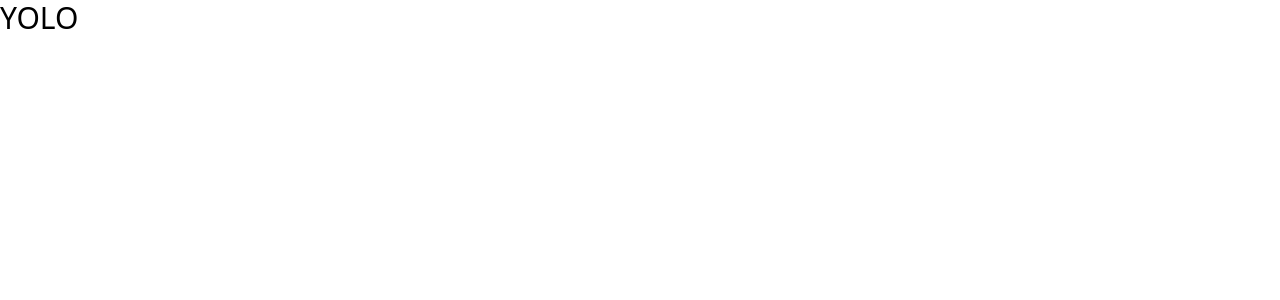
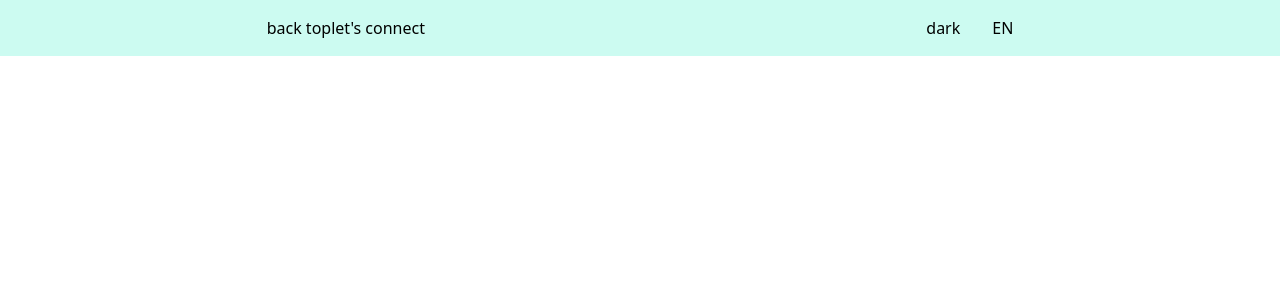
Before and after one commit to jinitsuga/agu-portfolio, a React (Vite) app: page / in a window 1280 px wide. Shown: the top 300 px of the page. Built offline with nearby package versions, Linux system fonts and the light colour scheme.

Commit message:
darkmode context added

```diff
--- a/src/App.tsx
+++ b/src/App.tsx
@@ -1,11 +1,14 @@
 import { useState } from "react";
-import reactLogo from "./assets/react.svg";
+import { DarkModeProvider } from "./Context/DarkMode";
+import { Navbar } from "./Header/Navbar";
 import "./App.css";
 
 function App() {
   return (
     <div>
-      <h4 className="text-3xl  rounded">YOLO</h4>
+      <DarkModeProvider>
+        <Navbar />
+      </DarkModeProvider>
     </div>
   );
 }
--- /dev/null
+++ b/src/Context/DarkMode.tsx
@@ -0,0 +1,18 @@
+import React, { FC } from "react";
+
+const DarkModeContext = React.createContext<any>(null);
+
+interface Props {
+  children: any;
+}
+const DarkModeProvider: FC<Props> = (props) => {
+  const [darkMode, setDarkMode] = React.useState<boolean>(false);
+  const toggleDarkMode = () => setDarkMode(!darkMode);
+  return (
+    <DarkModeContext.Provider value={{ darkMode, toggleDarkMode }}>
+      {props.children}
+    </DarkModeContext.Provider>
+  );
+};
+
+export { DarkModeProvider, DarkModeContext };
--- /dev/null
+++ b/src/Context/Language.tsx
@@ -0,0 +1 @@
+import React from "react";
--- a/src/Header/Navbar.tsx
+++ b/src/Header/Navbar.tsx
@@ -1,14 +1,25 @@
 import React, { FC } from "react";
+import { DarkModeContext } from "../Context/DarkMode";
 
 export const Navbar: FC = () => {
+  const { darkMode, toggleDarkMode } = React.useContext(DarkModeContext);
+  console.log(darkMode);
+
+  const handleClick = () => {
+    toggleDarkMode();
+  };
   return (
-    <nav>
-      <ul>
+    <nav
+      className={`${
+        darkMode ? "bg-slate-800 text-slate-50" : "bg-teal-100"
+      } flex flex-row justify-around p-4`}
+    >
+      <ul className="flex between">
         <li>back top</li>
         <li>let's connect</li>
       </ul>
-      <div>
-        <button>dark</button>
+      <div className="flex space-x-8">
+        <button onClick={handleClick}>dark</button>
         <button>EN</button>
       </div>
     </nav>
```
